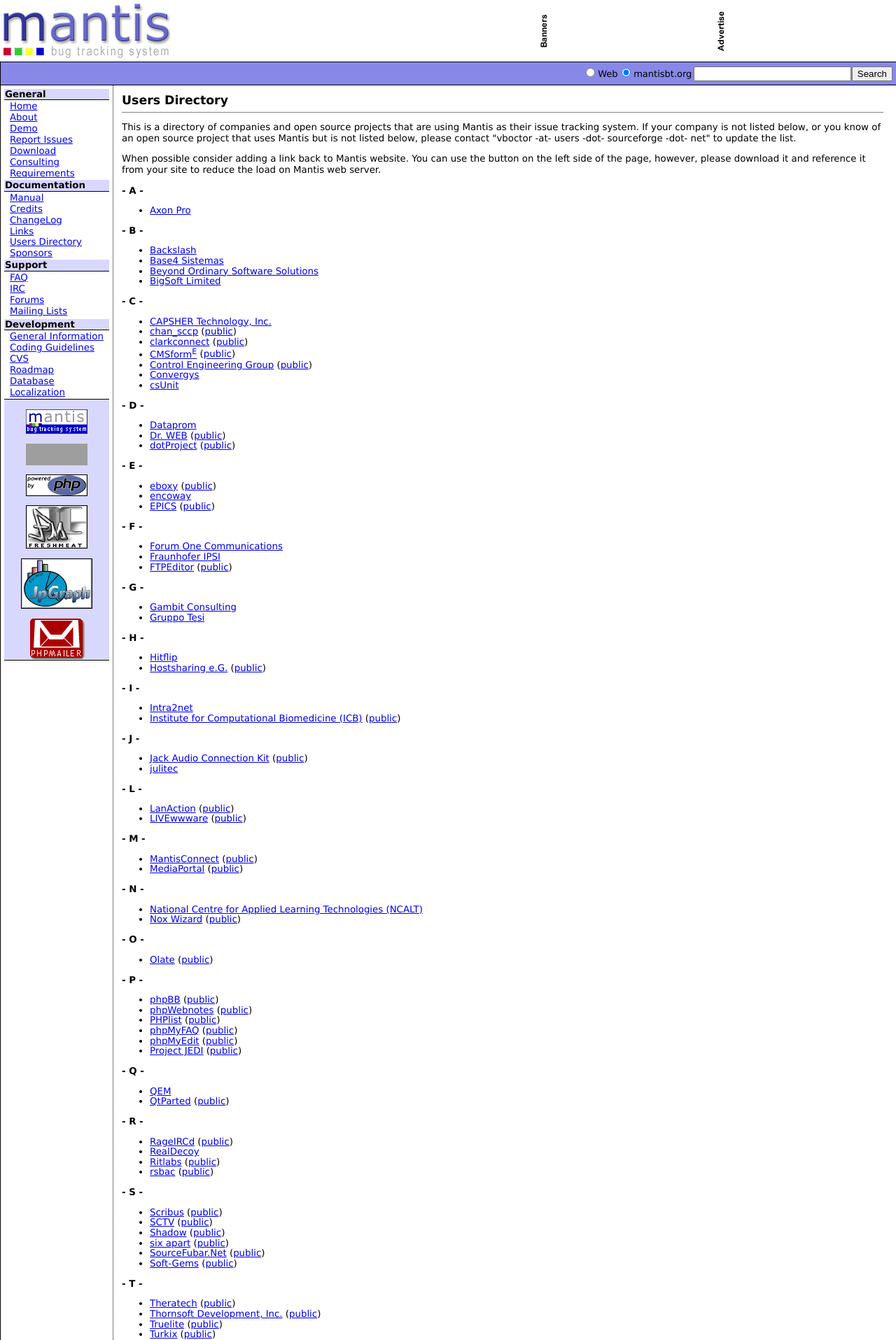
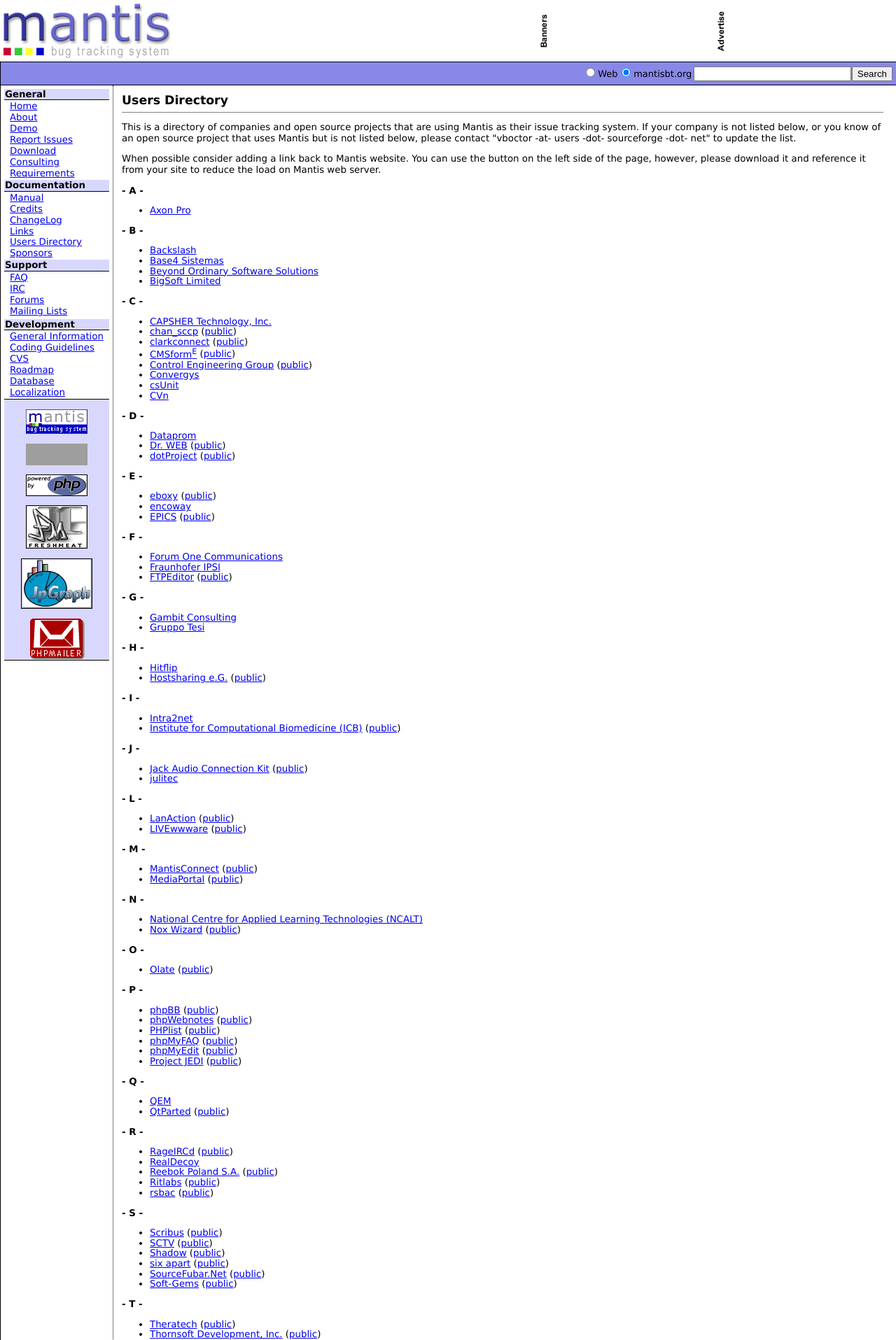
Before and after one commit to mantisbt/mantisbt-web, a PHP site: page /directory.php in a window 1280 px wide. Shown: the top 1915 px of the page at 70% size. Run offline with PHP 8.4, Linux system fonts and the light colour scheme; some libraries are stand-ins or nearby versions; grey boxes are pictures that could not be loaded.

Commit message:
Added Reebok and CVn.
git-svn-id: http://mantisbt.svn.sourceforge.net/svnroot/mantisbt/trunk@3821 f5dc347c-c33d-0410-90a0-b07cc1902cb9

```diff
--- a/directory.php
+++ b/directory.php
@@ -49,6 +49,7 @@ please download it and reference it from your site to reduce the load on Mantis
 		entry( 'Control Engineering Group', 'http://control.ee.ethz.ch/~ceg/', 'http://control.ee.ethz.ch/~ceg/mantis/' );
 		entry( 'Convergys', 'http://www.convergys.com/', null );
 		entry( 'csUnit', 'http://www.csunit.org/', null );
+		entry( 'CVn', 'http://www.cavern.pl' );
 	section_end();
 
 	section( 'D' );
@@ -125,6 +126,7 @@ please download it and reference it from your site to reduce the load on Mantis
 	section( 'R' );
 		entry( 'RageIRCd', 'http://rageircd.sourceforge.net/', 'http://rageircd.sourceforge.net/mantis/' );
 		entry( 'RealDecoy', 'http://www.realdecoy.com/' );
+		entry( 'Reebok Poland S.A.', 'http://www.reebok.pl', 'http://mantis.reebok.pl' );
 		entry( 'Ritlabs', 'http://www.ritlabs.com/', 'http://www.ritlabs.com/bt/' );
 		entry( 'rsbac', 'http://www.rsbac.org/', 'http://bugtracker.rsbac.org/' );
 	section_end();
```
